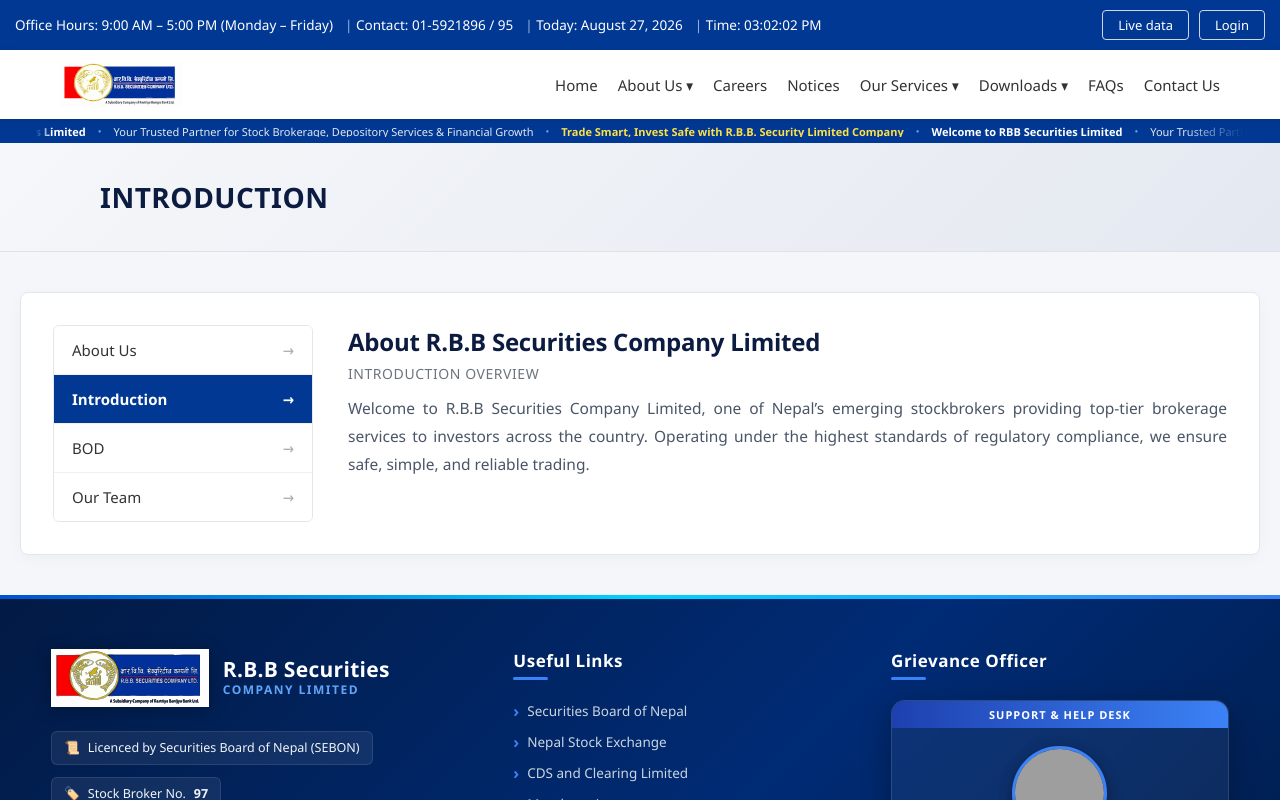
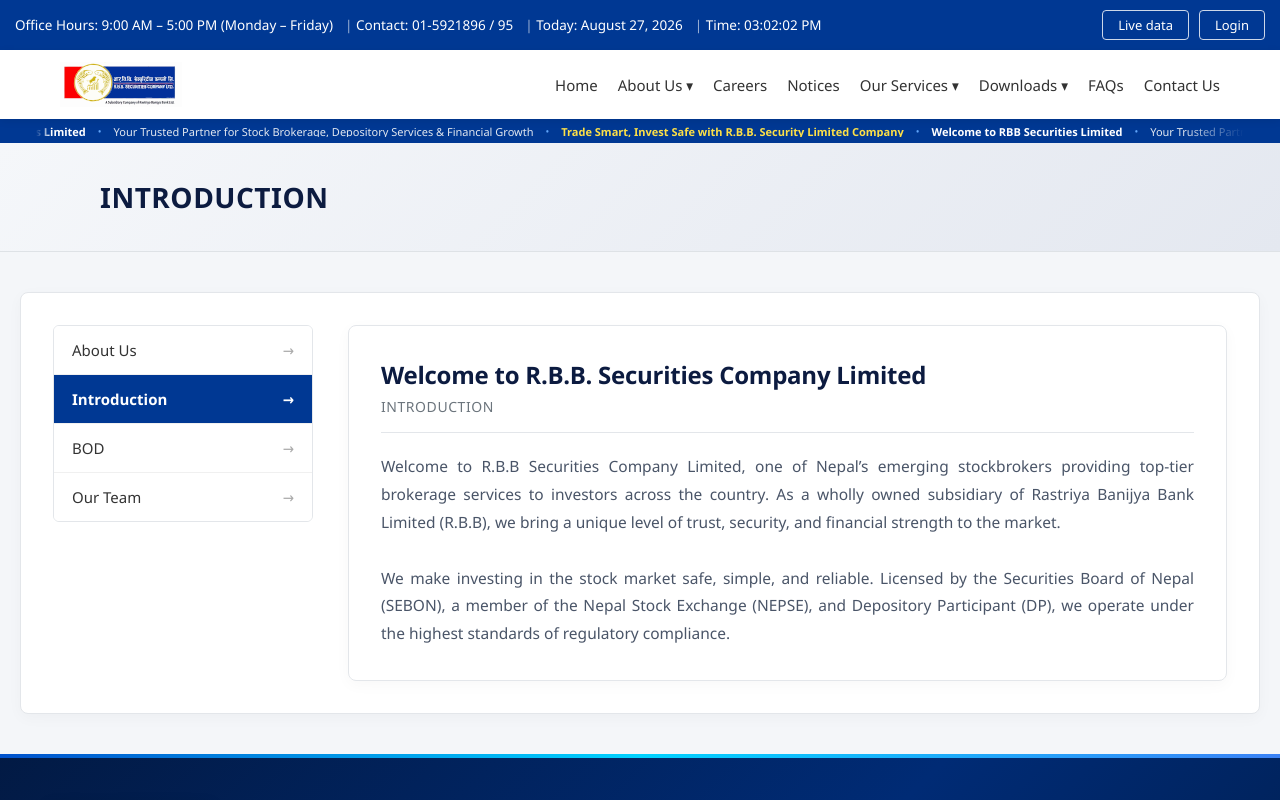
Before and after one commit to srijanathulung97/website, a React (Create React App) app: page /about/introduction in a window 1280 px wide. Shown: the top 800 px of the page. Built offline with nearby package versions, Linux system fonts and the light colour scheme; grey boxes are pictures that could not be loaded.

Commit message:
Introduction page is added

```diff
--- a/src/components/AboutPage.css
+++ b/src/components/AboutPage.css
@@ -43,13 +43,7 @@
   margin: 0;
 }
 
-/* Feature Badges Container */
-.badge-wrapper {
-  display: flex;
-  gap: 12px;
-  margin-top: 24px;
-  flex-wrap: wrap;
-}
+
 
 /* Individual Feature Badge */
 .badge-pill {
--- a/src/components/AboutPage.jsx
+++ b/src/components/AboutPage.jsx
@@ -19,9 +19,6 @@
           by SEBON, NEPSE, and DP. Built on financial strength and reliability,
           we are committed to empowering investors with seamless trading and top-tier services.
         </p>
-
-        {/* Credibility Badges */}
-
       </div>
     </AboutLayout>
   );
--- a/src/components/IntroductionPage.jsx
+++ b/src/components/IntroductionPage.jsx
@@ -1,15 +1,26 @@
 import React from 'react';
 import AboutLayout from './AboutLayout';
-import { aboutContent } from './aboutData';
+import './AboutPage.css'; // Reusing the exact same CSS file
 
 export default function IntroductionPage() {
-  const data = aboutContent.introduction;
-
   return (
     <AboutLayout>
-      <h2 className="title-navy">{data.title}</h2>
-      <p className="subtitle-gray">{data.subtitle}</p>
-      <p className="body-text">{data.description}</p>
+      <div className="about-card-container key-animated">
+        <h2 className="title-navy">Welcome to R.B.B. Securities Company Limited</h2>
+        <p className="subtitle-gray">Introduction</p>
+
+        {/* Simple Gray Horizontal Divider Line */}
+        <hr className="divider-line" />
+
+        {/* Justified Body Text */}
+        <p className="body-text">
+          Welcome to R.B.B Securities Company Limited, one of Nepal’s emerging stockbrokers providing top-tier brokerage services to investors across the country. As a wholly owned subsidiary of Rastriya Banijya Bank Limited (R.B.B), we bring a unique level of trust, security, and financial strength to the market.
+
+<br/><br/>We make investing in the stock market safe, simple, and reliable. Licensed by the Securities Board of Nepal (SEBON), a member of the Nepal Stock Exchange (NEPSE), and Depository Participant (DP), we operate under the highest standards of regulatory compliance.
+        </p>
+
+
+      </div>
     </AboutLayout>
   );
 }
```
